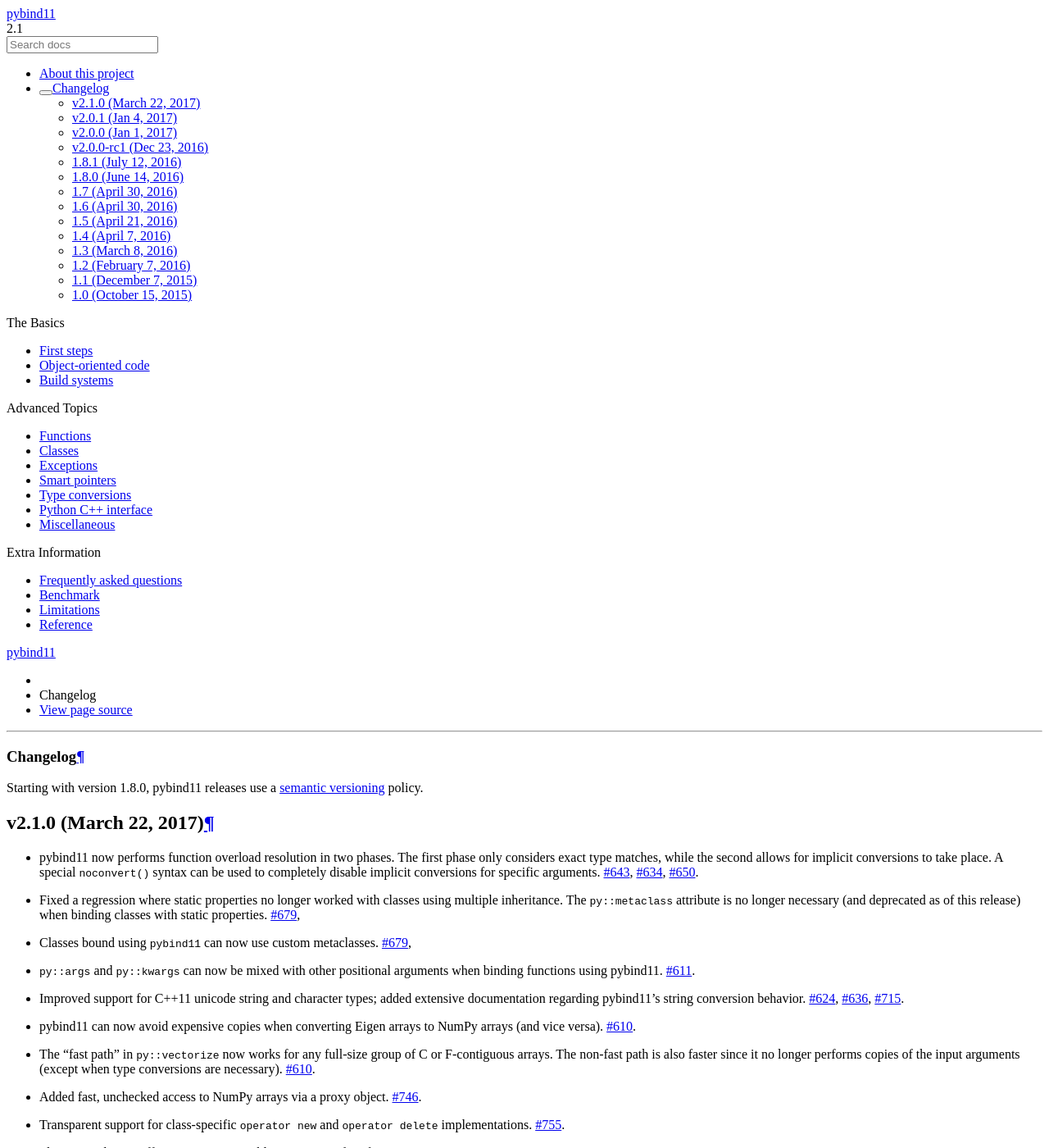
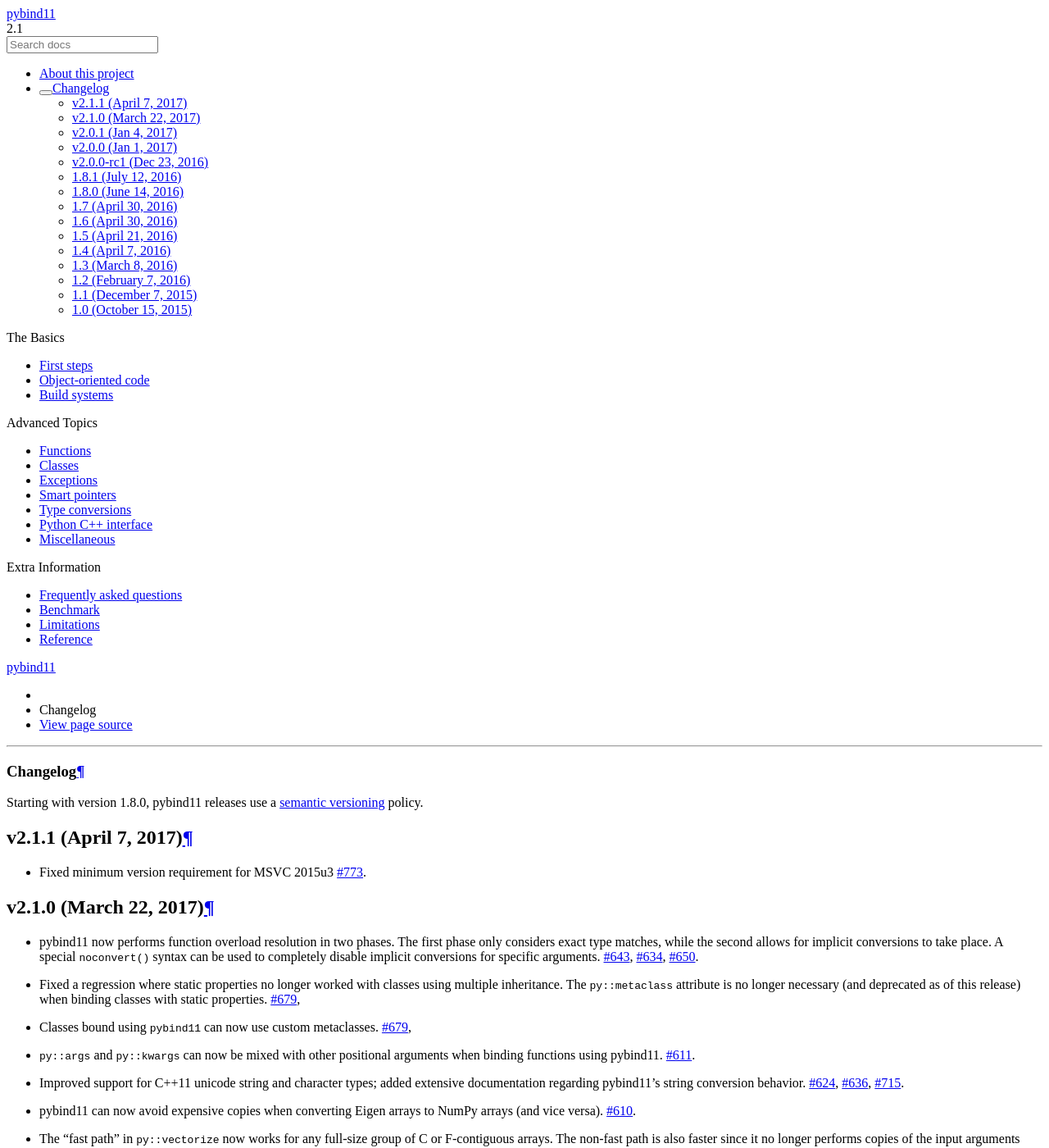
Before and after one commit to kernsuite-debian/pybind11, a Sphinx documentation site: the page built from docs/changelog.rst, in a window 1280 px wide and 1400 px high. Shown: the whole window at 82% size. Built offline with Sphinx 7.4.7 and the Read the Docs theme 2.0.0, drawn with Linux system fonts in a browser that asks for light colours.

Commit message:
New upstream version 2.1.1

```diff
--- a/docs/changelog.rst
+++ b/docs/changelog.rst
@@ -5,6 +5,13 @@
 
 Starting with version 1.8.0, pybind11 releases use a `semantic versioning
 <http://semver.org>`_ policy.
+
+
+v2.1.1 (April 7, 2017)
+-----------------------------------------------------
+
+* Fixed minimum version requirement for MSVC 2015u3
+  `#773 <https://github.com/pybind/pybind11/pull/773>`_.
 
 v2.1.0 (March 22, 2017)
 -----------------------------------------------------
--- a/docs/conf.py
+++ b/docs/conf.py
@@ -63,7 +63,7 @@
 # The short X.Y version.
 version = '2.1'
 # The full version, including alpha/beta/rc tags.
-release = '2.1.0'
+release = '2.1.1'
 
 # The language for content autogenerated by Sphinx. Refer to documentation
 # for a list of supported languages.
--- a/pybind11/_version.py
+++ b/pybind11/_version.py
@@ -1,2 +1,2 @@
-version_info = (2, 1, 0)
+version_info = (2, 1, 1)
 __version__ = '.'.join(map(str, version_info))
```
Also changed, not shown: 1 other file.
